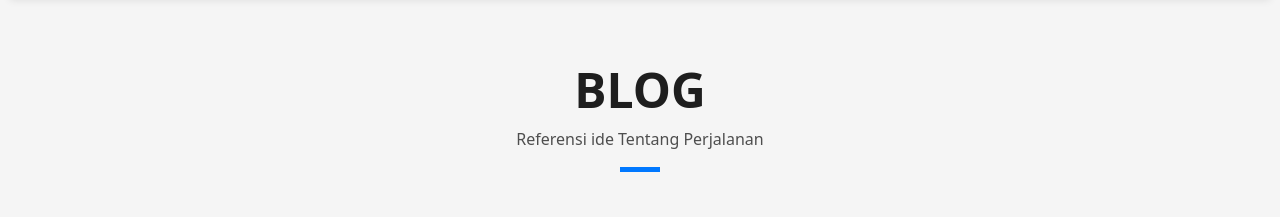
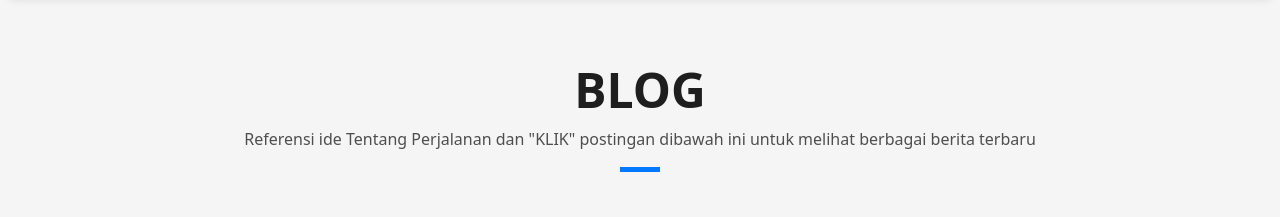
Before and after one commit to mulkikhlas/portofolio, a plain HTML site: page index.html in a window 1280 px wide. Shown: the part 4800-5017 px from the top of the page. Drawn offline with Linux system fonts and the light colour scheme.

Commit message:
Update index.html

```diff
--- a/index.html
+++ b/index.html
@@ -542,7 +542,7 @@
                 Blog
               </h3>
               <p class="subtitle-a">
-                Referensi ide Tentang Perjalanan
+                Referensi ide Tentang Perjalanan dan "KLIK" postingan dibawah ini untuk melihat berbagai berita terbaru
               </p>
               <div class="line-mf"></div>
             </div>
```
